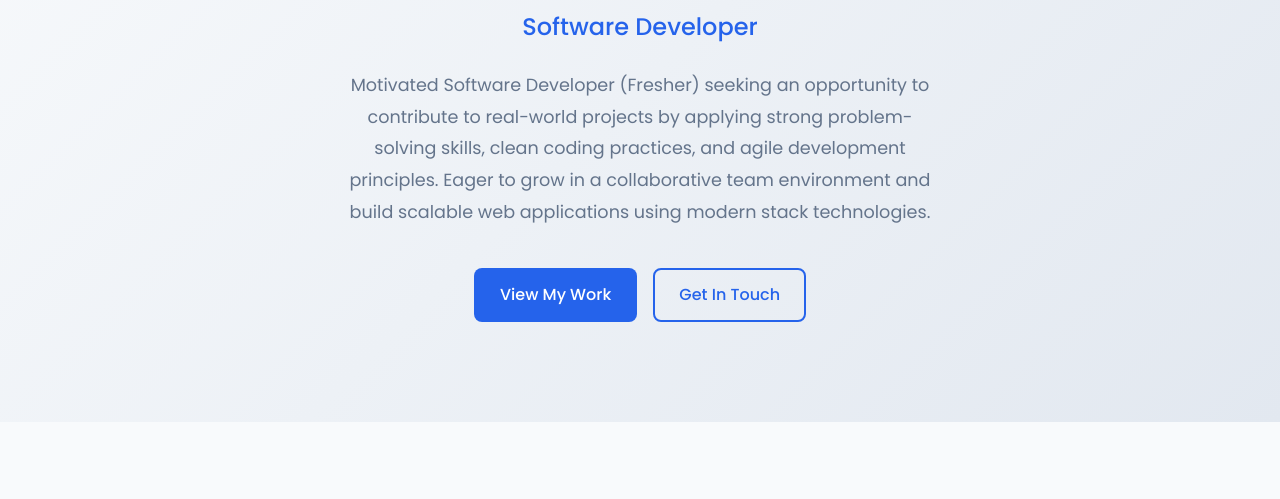
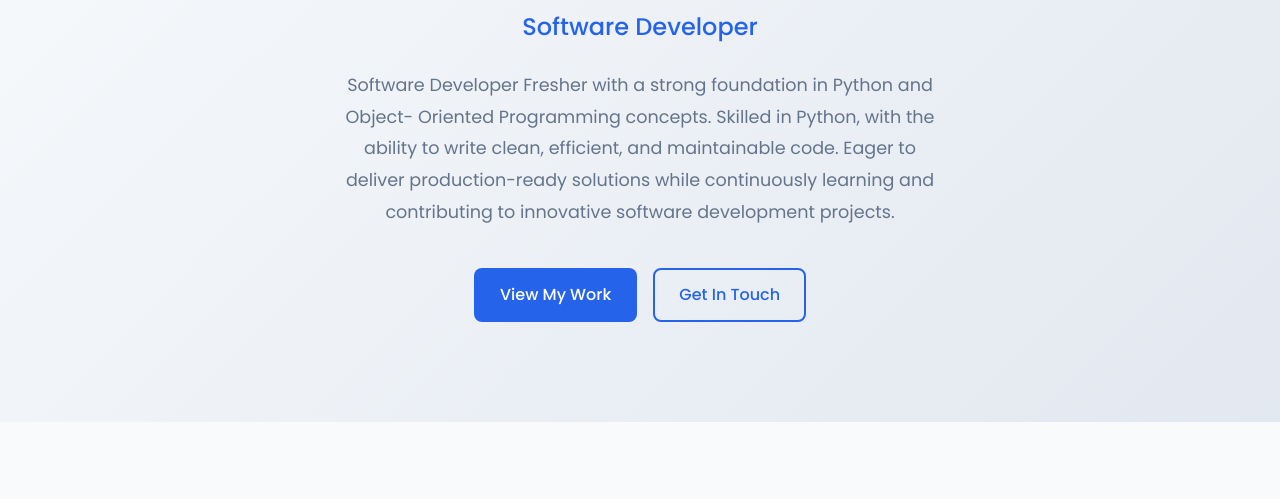
Before and after one commit to Ansaarsathiq-45/Portfolio, a plain HTML site: page index.html in a window 1280 px wide. Shown: the part 248-747 px from the top of the page. Drawn offline with Linux system fonts and the light colour scheme.

Commit message:
index.html

```diff
--- a/index.html
+++ b/index.html
@@ -34,10 +34,11 @@
                 <h1 class="hero-title">Hello, I'm Ansaar Sathiq Batcha</h1>
                 <p class="hero-subtitle">Software Developer</p>
                 <p class="hero-description">
-                    Motivated Software Developer (Fresher) seeking an opportunity to contribute to
-                    real-world projects by applying strong problem-solving skills, clean coding
-                    practices, and agile development principles. Eager to grow in a collaborative team
-                    environment and build scalable web applications using modern stack technologies.
+                    Software Developer Fresher with a strong foundation in Python and Object-
+                    Oriented Programming concepts. Skilled in Python, with the ability to write clean,
+                    efficient, and maintainable code. Eager to deliver production-ready solutions while
+                    continuously learning and contributing to innovative software development
+                    projects.
                 </p>
                 <div class="hero-buttons">
                     <a href="#projects" class="btn btn-primary">View My Work</a>
```
